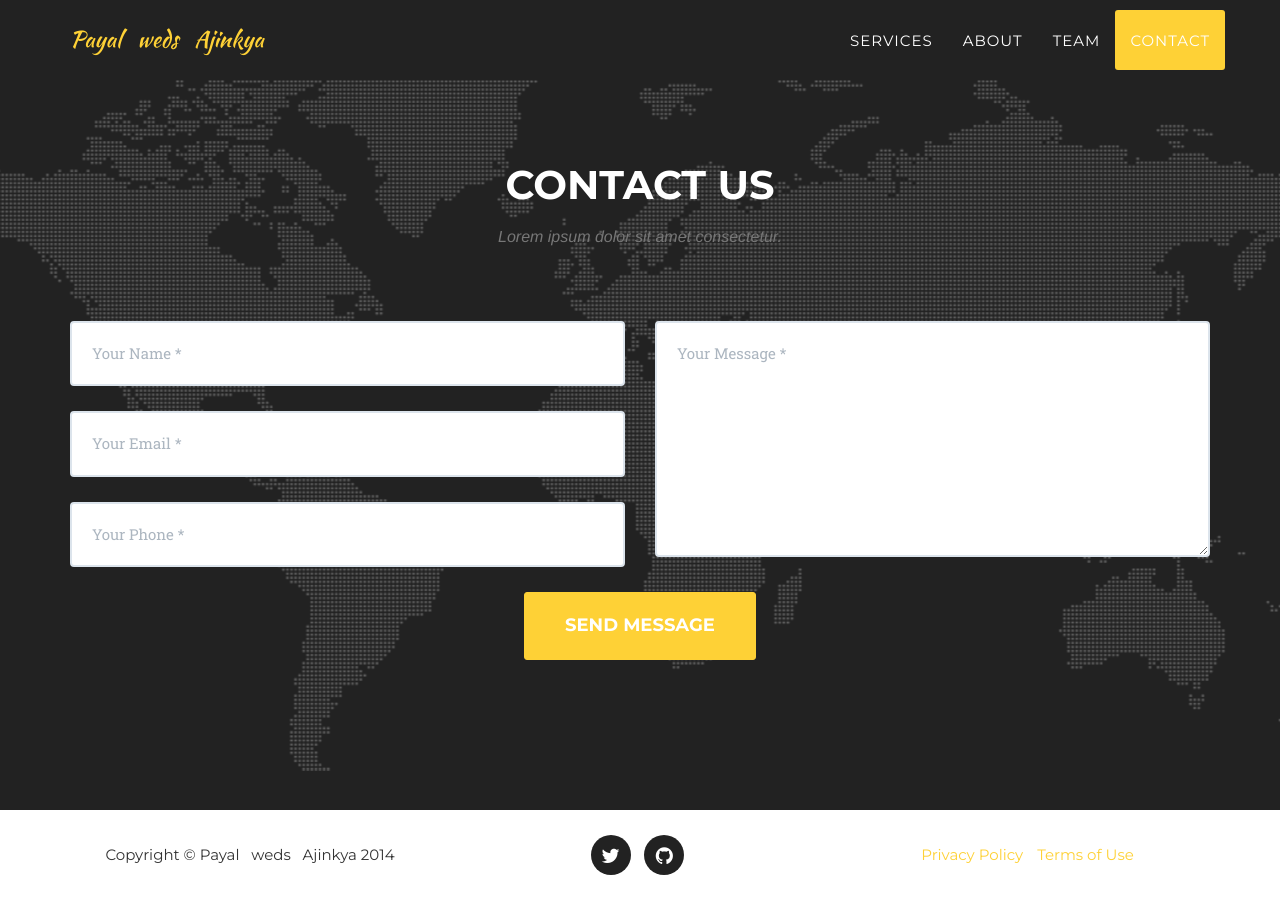
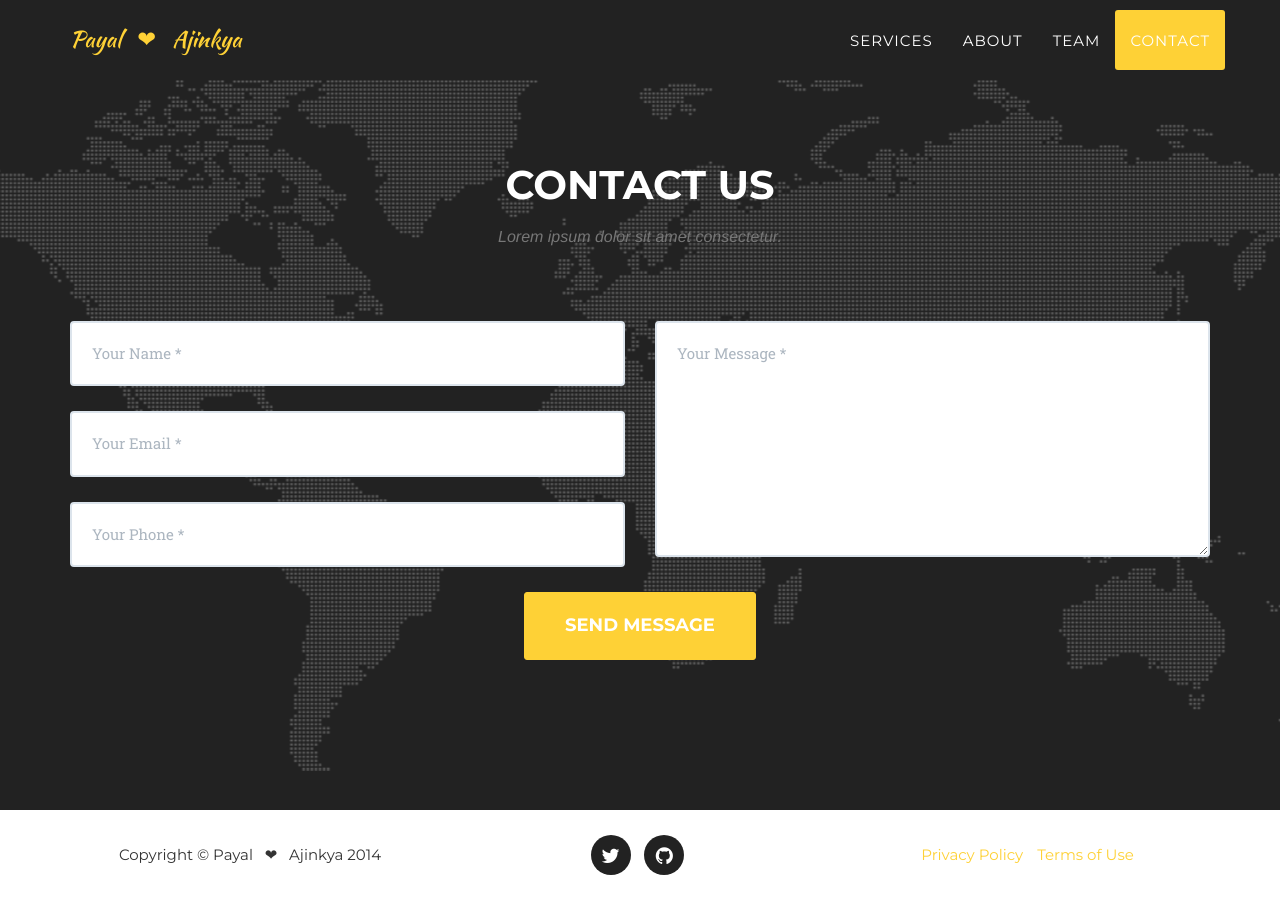
Before and after one commit to ajkl/wedding-invite, a Jekyll site: the page built from index.html, in a window 1280 px wide and 900 px high, scrolled down 5636 px. Built offline with Jekyll 4.4.1, drawn with Linux system fonts in a browser that asks for light colours; some web fonts are replaced.

Commit message:
editing title

```diff
--- a/_config.yml
+++ b/_config.yml
@@ -2,7 +2,7 @@ url: https://ajkl.github.io
 baseurl: /wedding-invite/
 
 # Site settings
-title: Payal&nbsp;&nbsp;&nbsp;weds&nbsp;&nbsp;&nbsp;Ajinkya
+title: Payal&nbsp;&nbsp;&nbsp;&#10084;&nbsp;&nbsp;&nbsp;Ajinkya
 email: kaleajinkya@gmail.com
 description: "Git pages hosted Wedding Invitation"
 
```
